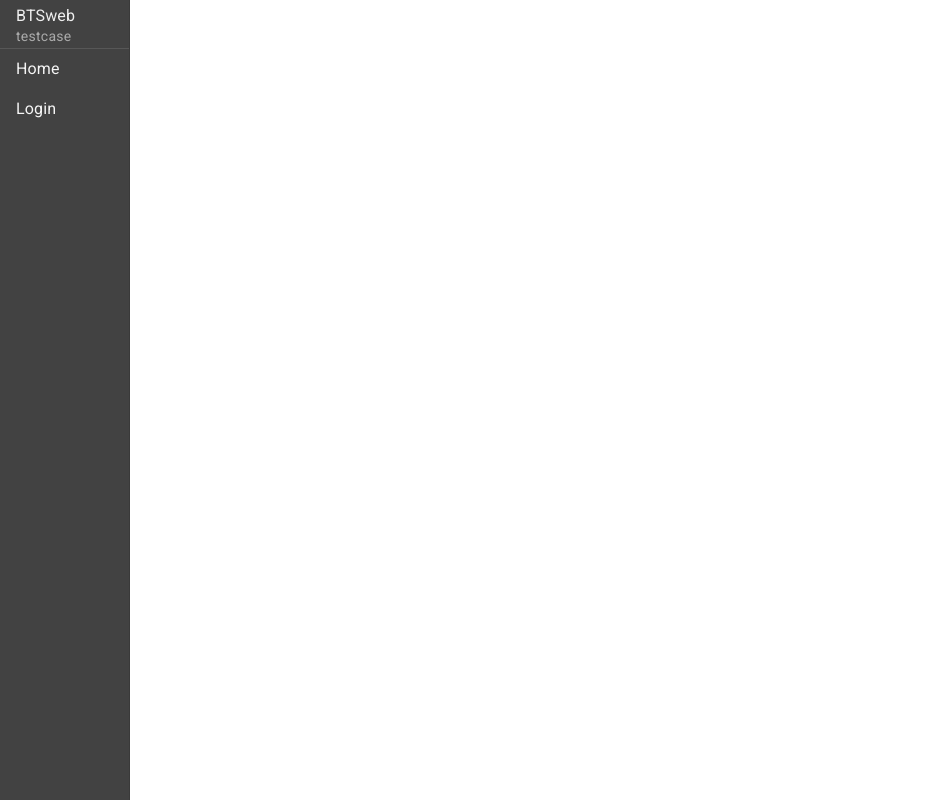
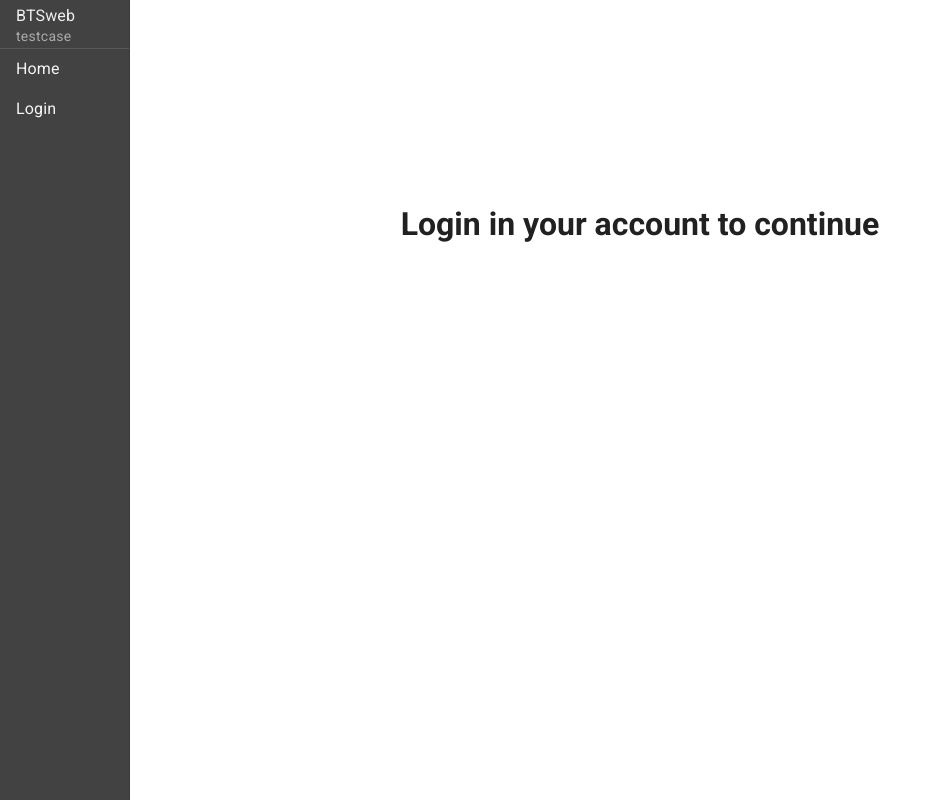
Before and after one commit to Smil1ck/BTSweb, a Vue app: page / in a window 1280 px wide. Shown: the whole page, without its empty margins (0-942 px from the left). Built offline with nearby package versions, Linux system fonts and the light colour scheme.

Commit message:
Welcome page aded

```diff
--- a/src/router/index.js
+++ b/src/router/index.js
@@ -1,12 +1,12 @@
 import { createRouter, createWebHistory } from "vue-router";
 import Home from "/views/Home.vue";
 import Login from "/views/Login.vue";
-import App from "/src/App.vue";
+import WelcomePage from "/views/WelcomePage.vue";
 const routes = [
   {
     path: "/",
     name: "WelcomePage",
-    component: App,
+    component: WelcomePage,
     meta: { requiresAuth: false },
   },
 
--- /dev/null
+++ b/views/WelcomePage.vue
@@ -0,0 +1,5 @@
+<template>
+  <h1 class="d-flex justify-center" style="margin-top: 200px">
+    Login in your account to continue
+  </h1>
+</template>
```
